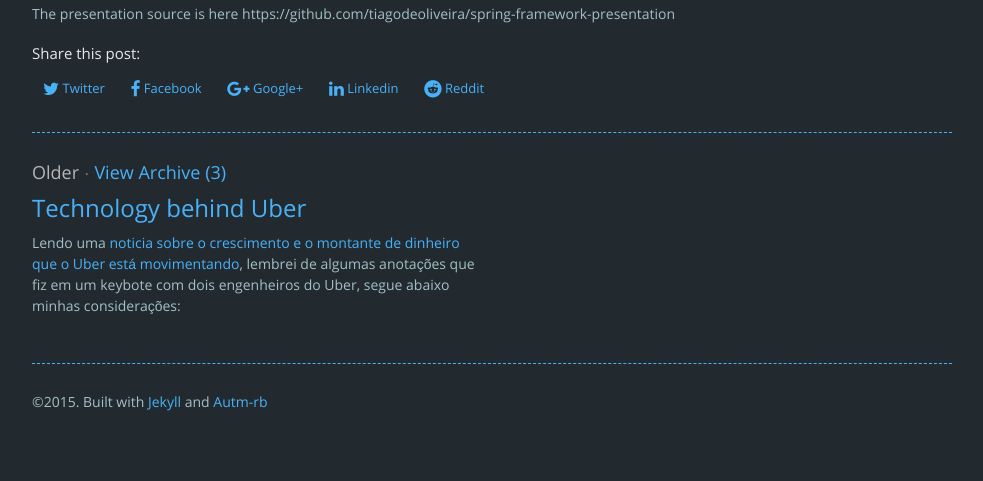
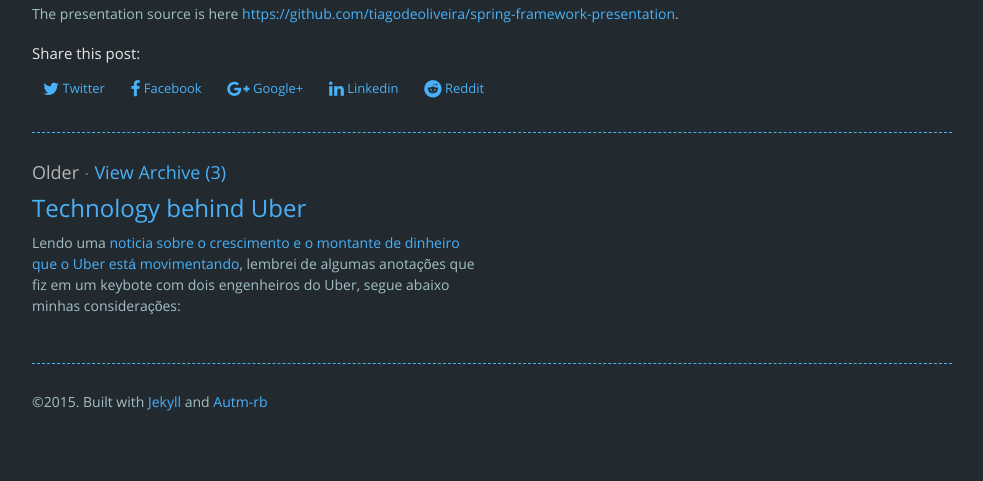
Before and after one commit to tiagodeoliveira/tiagodeoliveira.github.io, a Jekyll site: the page built from _posts/2015-05-30-spring-framework-presentation.md, in a window 1280 px wide. Shown: the part 1306-1787 px from the top of the page, without its empty margins (148-1131 px from the left). Built offline with Jekyll 4.4.1, drawn with Linux system fonts in a browser that asks for light colours; nearby versions of some CDN libraries; comment, search, counter and statistics services are not loaded; part of the change alters nothing that is shown.

```diff
--- a/_posts/2015-05-30-spring-framework-presentation.md
+++ b/_posts/2015-05-30-spring-framework-presentation.md
@@ -26,4 +26,5 @@ Enjoy :D
         src="https://rawgit.com/tiagodeoliveira/spring-framework-presentation/master/_site/index.html"
         allowfullscreen="true">&nbsp;</iframe>
 
-The presentation source is here https://github.com/tiagodeoliveira/spring-framework-presentation
+
+The presentation source is here [https://github.com/tiagodeoliveira/spring-framework-presentation](https://github.com/tiagodeoliveira/spring-framework-presentation).
```
